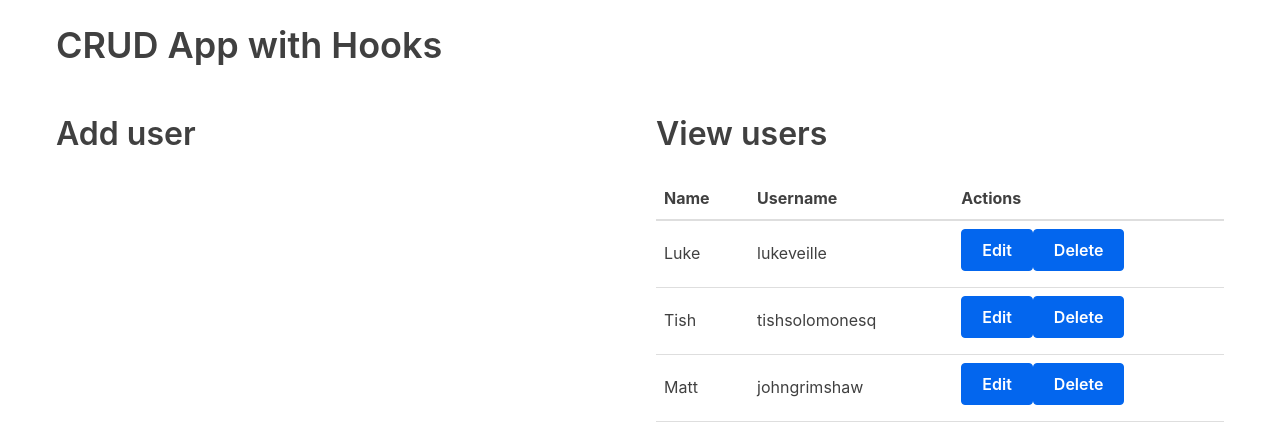
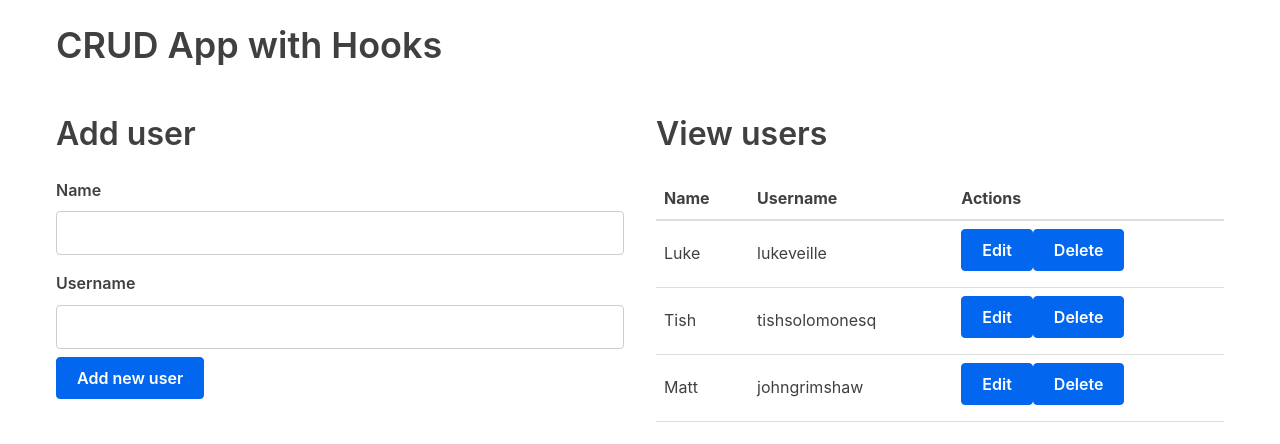
Before and after one commit to Lukeveille/react-hooks, a React (Create React App) app: page / in a window 1280 px wide. Shown: the top 444 px of the page. Built offline with nearby package versions, Linux system fonts and the light colour scheme; the HTML template or start-up script is replaced by a standard one.

Commit message:
set up functionality to add and delete users

```diff
--- a/src/App.js
+++ b/src/App.js
@@ -1,5 +1,6 @@
 import React, { useState } from 'react';
-import UserTable from './tables/UserTable'
+import UserTable from './tables/UserTable';
+import AddUserForm from './forms/AddUserForm';
 
 const App = () => {
   const usersData = [
@@ -10,16 +11,26 @@
 
   const [users, setUsers] = useState(usersData);
 
+  const addUser = user => {
+    user.id = users.length + 1;
+    setUsers([...users, user]);
+  }
+
+  const deleteUser = id => {
+    setUsers(users.filter(user => user.id !== id))
+  }
+
   return (
     <div className="container">
       <h1>CRUD App with Hooks</h1>
       <div className="flex-row">
         <div className="flex-large">
           <h2>Add user</h2>
+          <AddUserForm addUser={addUser} />
         </div>
         <div className="flex-large">
           <h2>View users</h2>
-        <UserTable users={users}/>
+          <UserTable users={users} deleteUser={deleteUser} />
         </div>
       </div>
     </div>
--- /dev/null
+++ b/src/forms/AddUserForm.js
@@ -0,0 +1,29 @@
+import React, { useState } from 'react';
+
+const AddUserForm = props => {
+  const initialFormState = { id: null, name: '', username: '' }
+  const [user, setUser] = useState(initialFormState)
+
+  const handleInputChange = event => {
+    const { name, value } = event.target
+    setUser({ ...user, [name]: value })
+  }
+  return (
+    <form
+      onSubmit={event => {
+        event.preventDefault();
+        if (!user.name || !user.username) return
+        props.addUser(user);
+        setUser(initialFormState);
+      }}
+    >
+      <label>Name</label>
+      <input type="text" name="name" value={user.name} onChange={handleInputChange} />
+      <label>Username</label>
+      <input type="text" name="username" value={user.username} onChange={handleInputChange} />
+      <button>Add new user</button>
+    </form>
+  )
+}
+
+export default AddUserForm;
--- a/src/tables/UserTable.js
+++ b/src/tables/UserTable.js
@@ -17,7 +17,7 @@
         <td>{user.username}</td>
         <td>
           <button className="button nuted-button">Edit</button>
-          <button className="button nuted-button">Delete</button>
+          <button onClick={() => props.deleteUser(user.id)} className="button nuted-button">Delete</button>
         </td>
       </tr>
         ))
```
Lines whose indentation alone changed are shown as unchanged.
